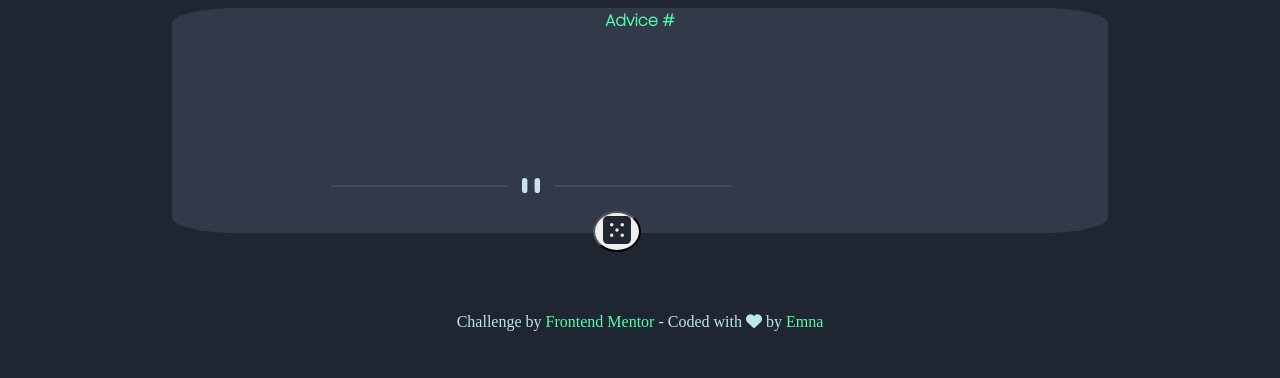
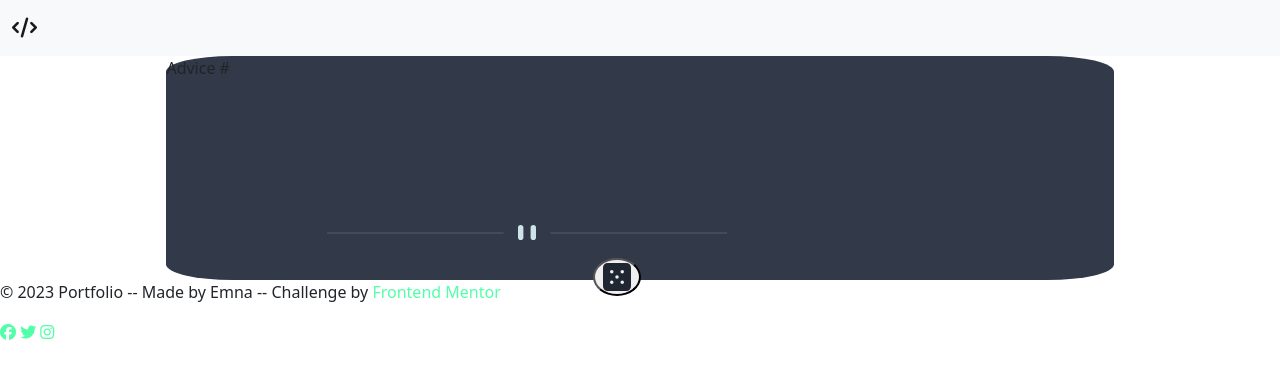
Before and after one commit to Emnamejeri/AdviceGenerator, a plain HTML site: page index.html in a window 1280 px wide. Drawn offline with nearby package versions, Linux system fonts and the light colour scheme; no server answers.

Commit message:
Update index.html

```diff
--- a/index.html
+++ b/index.html
@@ -1,30 +1,79 @@
 <!DOCTYPE html>
 <html lang="en">
   <head>
-  <meta charset="UTF-8">
-  <meta name="viewport" content="width=device-width, initial-scale=1.0, maximum-scale=1.0, user-scalable=no">
+    <meta charset="UTF-8" />
+    <meta
+      name="viewport"
+      content="width=device-width, initial-scale=1.0, maximum-scale=1.0, user-scalable=no"
+    />
 
-  <link rel="icon" type="image/png" sizes="32x32" href="./images/favicon-32x32.png">
+    <link
+      rel="icon"
+      type="image/png"
+      sizes="32x32"
+      href="./images/favicon-32x32.png"
+    />
     <title>Frontend Mentor | Advice generator app</title>
-  <link rel="stylesheet"  href="style.css" />
-  <script src="https://kit.fontawesome.com/07cecfdf00.js" crossorigin="anonymous"></script>
+    <link rel="stylesheet" href="style.css" />
+    <link
+      href="https://cdn.jsdelivr.net/npm/bootstrap@5.0.2/dist/css/bootstrap.min.css"
+      rel="stylesheet"
+      integrity="sha384-EVSTQN3/azprG1Anm3QDgpJLIm9Nao0Yz1ztcQTwFspd3yD65VohhpuuCOmLASjC"
+      crossorigin="anonymous"
+    />
+    <script
+      src="https://kit.fontawesome.com/07cecfdf00.js"
+      crossorigin="anonymous"
+    ></script>
   </head>
   <body>
-
+    <nav class="navbar navbar-expand-lg navbar-light bg-light">
+      <div class="container-fluid">
+        <a class="navbar-brand" href="#"><i class="fa-solid fa-code"></i></a>
+      </div>
+    </nav>
     <div class="wrapper">
-<div class="advicenumero"> Advice #<span id="advicenumber"></div>
- <div class ="advicecontent"><span id="advicetext"></span></div>
- <img src="pattern-divider-desktop.svg" alt="screen divider" class="divider">
- <button id="advicegenerator"> <img src="icon-dice.svg"
-  alt="advice generator button" class="dice-icon"> </button>
+      <div class="advice-number">Advice #<span id="advicenumber"></span></div>
+      <div class="advicecontent"><span id="advicetext"></span></div>
+      <div class="center-content">
+        <img
+          src="pattern-divider-desktop.svg"
+          alt="screen divider"
+          class="divider"
+        />
+        <button id="advicegenerator">
+          <img
+            src="icon-dice.svg"
+            alt="advice generator button"
+            class="dice-icon"
+          />
+        </button>
+      </div>
     </div>
 
+    <footer class="footer">
+      <div class="footer-content">
+        <p>
+          &copy; 2023 Portfolio -- Made by Emna -- Challenge by
+          <a href="https://www.frontendmentor.io?ref=challenge" target="_blank"
+            >Frontend Mentor</a
+          >
+        </p>
+        <div id="social-icons">
+          <a href="https://www.facebook.com/yourpage" target="_blank"
+            ><i class="fa-brands fa-facebook"></i
+          ></a>
+          <a href="https://www.twitter.com/yourpage" target="_blank"
+            ><i class="fa-brands fa-twitter"></i
+          ></a>
+          <a href="https://www.instagram.com/yourpage" target="_blank"
+            ><i class="fa-brands fa-instagram"></i
+          ></a>
+        </div>
+      </div>
+    </footer>
 
+    <script src="https://cdn.jsdelivr.net/npm/bootstrap@5.3.0/dist/js/bootstrap.min.js"></script>
     <script src="script.js"></script>
   </body>
-<footer class="attribution">
-  Challenge by <a href="https://www.frontendmentor.io?ref=challenge" target="_blank">Frontend Mentor</a> -
-  Coded  with <i class="fa-solid fa-heart"></i> by <a href="https://github.com/Emna747"
-  target="_blank">Emna  </a>
-</footer>
 </html>
```
Lines whose indentation alone changed are shown as unchanged.
